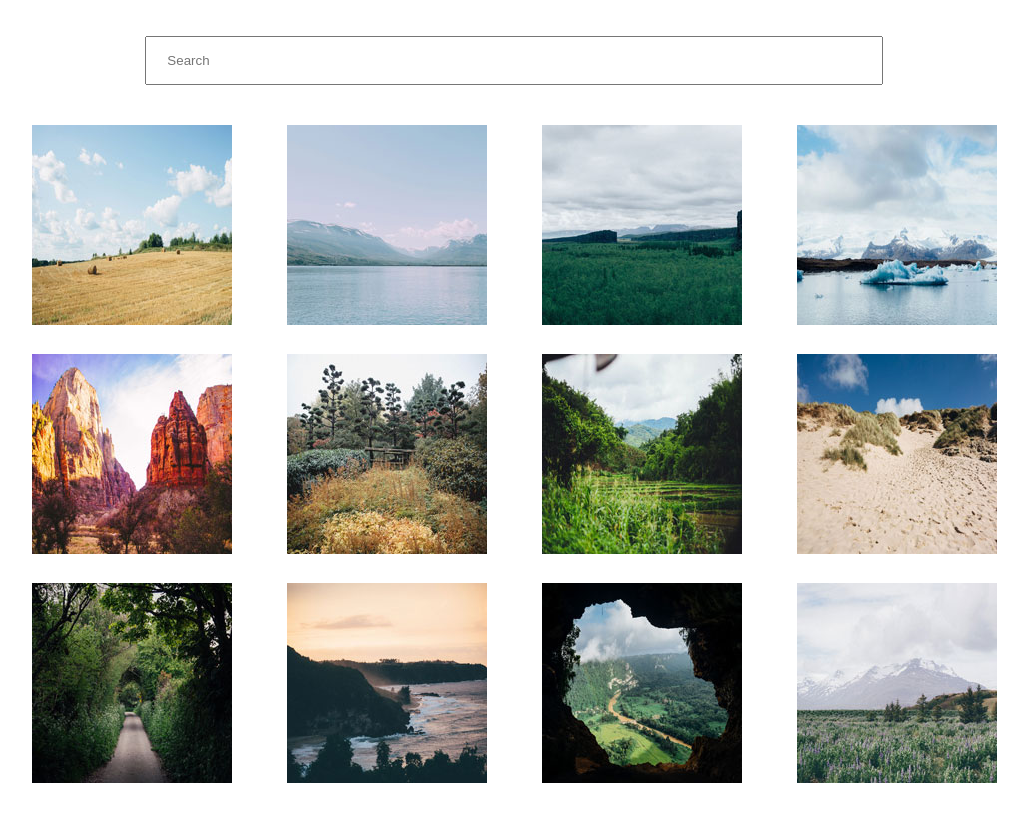
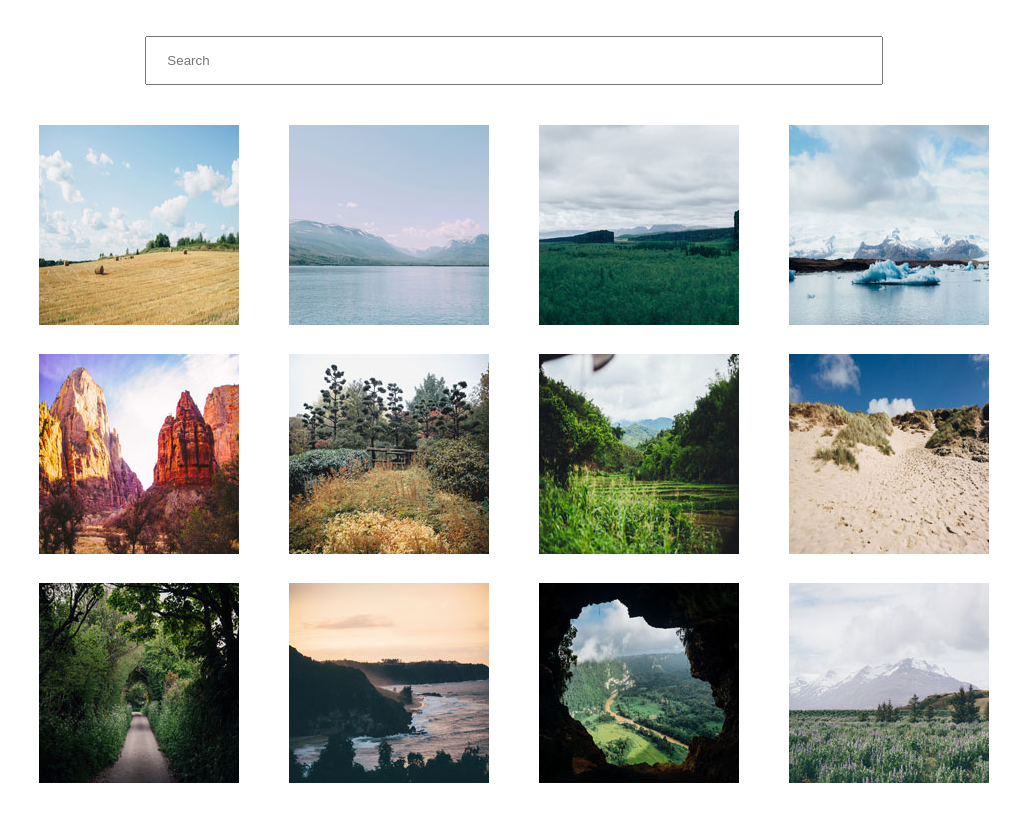
Before and after one commit to BogdanCristianDumitru/techdegree_project_5, a plain HTML site: page index.html in a window 1280 px wide. Shown: the whole page, without its empty margins (126-1154 px from the left). Drawn offline with Linux system fonts and the light colour scheme.

Commit message:
Update maxwith

```diff
--- a/css/styles.css
+++ b/css/styles.css
@@ -18,6 +18,6 @@ body {
     grid-template-columns: repeat(auto-fit, minmax(210px, 1fr));
     row-gap: 25px;
     justify-items: center;
-    max-width: 1020px;
+    max-width: 1000px;
     margin: 5vh auto;
 }
```
